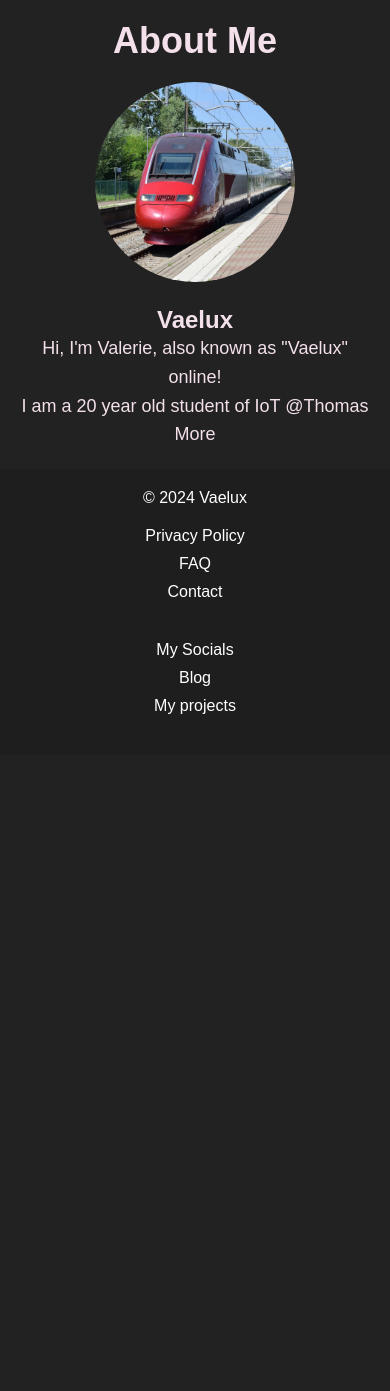
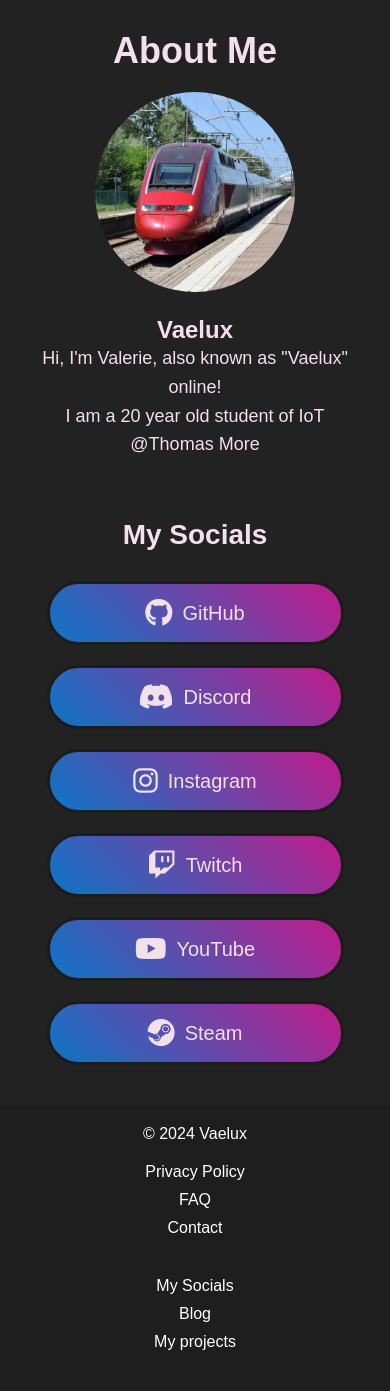
Before and after one commit to VaeluxV/Vaelux.com, a PHP site: page /about-me in a window 390 px wide. Shown: the part 230-1621 px from the top of the page. Before the commit the page ends 944 px from the top, so only its background shows below. Run offline with PHP 8.4, Linux system fonts and the light colour scheme.

Commit message:
Merged about me and socials
Merged about me and socials into one page, using both css files.
Old socials page remains functional but styling on desktop is slightly weird and is not meant to be used anymore.

```diff
--- a/about-me/index.php
+++ b/about-me/index.php
@@ -1,5 +1,6 @@
 <!DOCTYPE html>
 <html lang="en">
+
 <head>
     <meta charset="UTF-8">
     <meta name="viewport" content="width=device-width, initial-scale=1.0">
@@ -7,11 +8,15 @@
     <link rel="icon" type="image/x-icon" href="/images/favicons/main/favicon.ico">
     <link rel="stylesheet" href="/css/main_stylesheet.css">
     <link rel="stylesheet" href="/css/about_me_stylesheet.css">
+    <link rel="stylesheet" href="/css/socials_stylesheet.css">
+    <link rel="stylesheet" href="https://cdnjs.cloudflare.com/ajax/libs/font-awesome/6.0.0-beta3/css/all.min.css">
 </head>
+
 <body>
     <?php include $_SERVER['DOCUMENT_ROOT'] . '/headers/main_header.php'; ?>
 
     <main>
+        <div class="content-container">
             <section class="about-me">
                 <h1>About Me</h1>
                 <img src="/images/profiles/Eurostar-PBKA-square.jpg" alt="Placeholder Photo" class="about-me-photo">
@@ -19,8 +24,29 @@
                 <p>Hi, I'm Valerie, also known as "Vaelux" online!</p>
                 <p>I am a 20 year old student of IoT @Thomas More</p>
             </section>
+
+            <section class="socials">
+                <h1>My Socials</h1>
+                <div class="social-buttons">
+                    <a href="https://github.com/VaeluxV" target="_blank" class="social-button"><i
+                            class="fab fa-github"></i> GitHub</a>
+                    <a href="https://discord.gg/XfJevQemgx" target="_blank" class="social-button"><i
+                            class="fab fa-discord"></i> Discord</a>
+                    <a href="https://www.instagram.com/vaelux_/" target="_blank" class="social-button"><i
+                            class="fab fa-instagram"></i> Instagram</a>
+                    <a href="https://www.twitch.tv/vaelux_v" target="_blank" class="social-button"><i
+                            class="fab fa-twitch"></i> Twitch</a>
+                    <a href="https://www.youtube.com/@Vaelux_" target="_blank" class="social-button"><i
+                            class="fab fa-youtube"></i> YouTube</a>
+                    <a href="https://steamcommunity.com/id/vaelux/" target="_blank" class="social-button"><i
+                            class="fab fa-steam"></i> Steam</a>
+                </div>
+            </section>
+        </div>
     </main>
+
 
     <?php include $_SERVER['DOCUMENT_ROOT'] . '/footers/main_footer.php'; ?>
 </body>
+
 </html>
--- a/css/about_me_stylesheet.css
+++ b/css/about_me_stylesheet.css
@@ -1,4 +1,19 @@
+/* Updated layout container */
+.content-container {
+    display: flex;
+    flex-wrap: wrap; /* Allow wrapping on smaller screens */
+    justify-content: center; /* Center sections horizontally */
+    align-items: flex-start; /* Align content at the top */
+    gap: 20px; /* Space between sections */
+    max-width: 1200px; /* Constrain the total width */
+    margin: 0 auto; /* Center the container on the page */
+    padding: 20px; /* Add padding around the edges */
+}
+
+/* About Me section */
 .about-me {
+    flex: 1; /* Allow this section to grow/shrink as needed */
+    max-width: 600px; /* Constrain the width */
     padding: 20px;
     text-align: center;
 }
@@ -19,3 +34,18 @@
     border-radius: 50%;
     margin-bottom: 20px;
 }
+
+/* Responsive adjustments for smaller screens */
+@media (max-width: 768px) {
+    .content-container {
+        flex-direction: column; /* Stack sections vertically */
+        align-items: center; /* Center-align sections */
+        padding: 10px;
+    }
+
+    .about-me, .socials {
+        width: 100%; /* Full width on smaller screens */
+        max-width: none; /* Remove the max width */
+        text-align: center; /* Ensure text stays centered */
+    }
+}
--- a/css/socials_stylesheet.css
+++ b/css/socials_stylesheet.css
@@ -1,4 +1,7 @@
+/* Socials section */
 .socials {
+    flex: 1; /* Allow this section to grow/shrink as needed */
+    max-width: 600px; /* Constrain the width */
     padding: 20px;
     text-align: center;
 }
@@ -10,7 +13,7 @@
 
 .social-buttons {
     display: flex;
-    flex-direction: column;
+    flex-direction: column; /* Default to stacked layout */
     align-items: center;
 }
 
@@ -46,5 +49,17 @@
 
 .social-button:active {
     background: #b583d0;
-    color: f3e0eb;
+    color: #f3e0eb;
 }
+
+/* Responsive adjustments */
+@media (max-width: 768px) {
+    .socials h1 {
+        font-size: 28px; /* Slightly smaller heading on mobile */
+    }
+
+    .social-button {
+        width: 90%; /* Increase width for smaller screens */
+        font-size: 20px; /* Reduce font size for better fit */
+    }
+}
```
Lines whose indentation alone changed are shown as unchanged.
